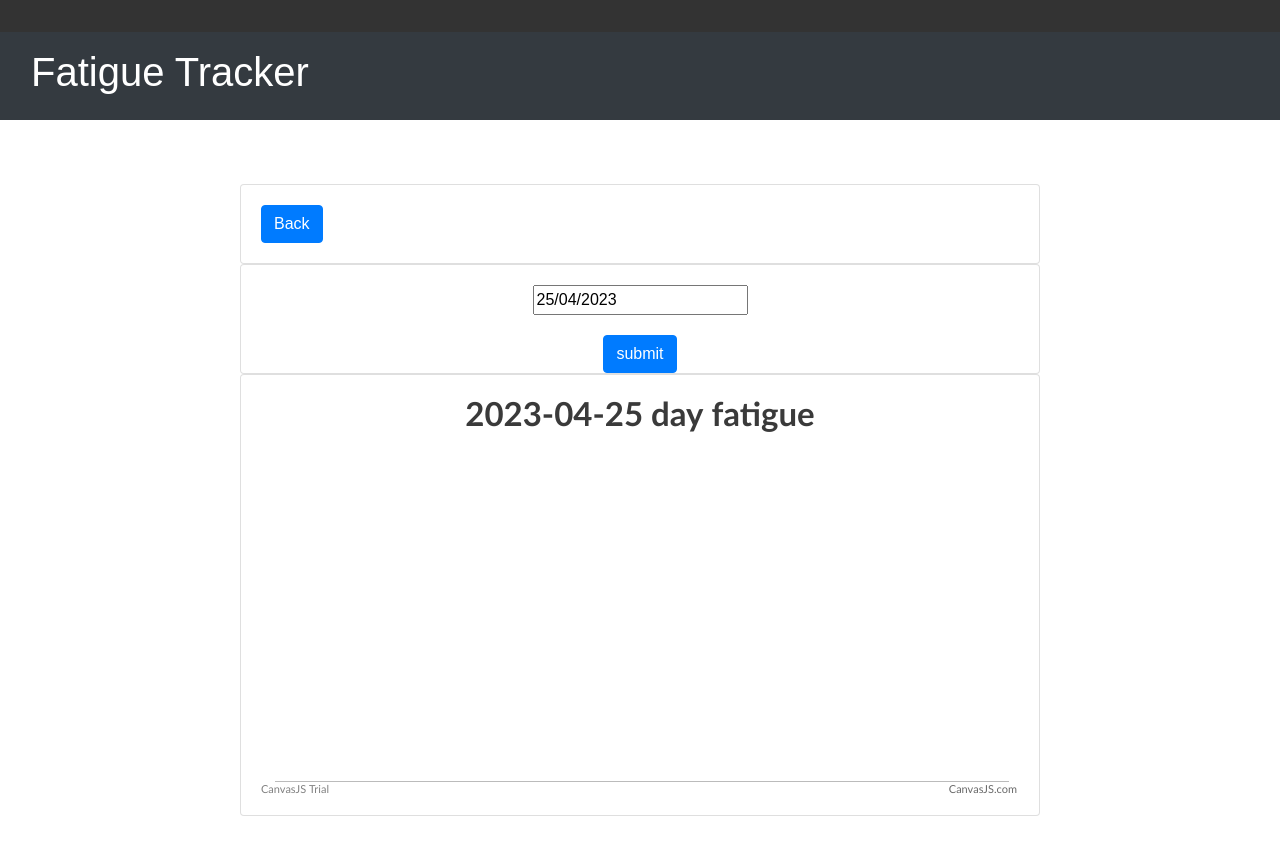
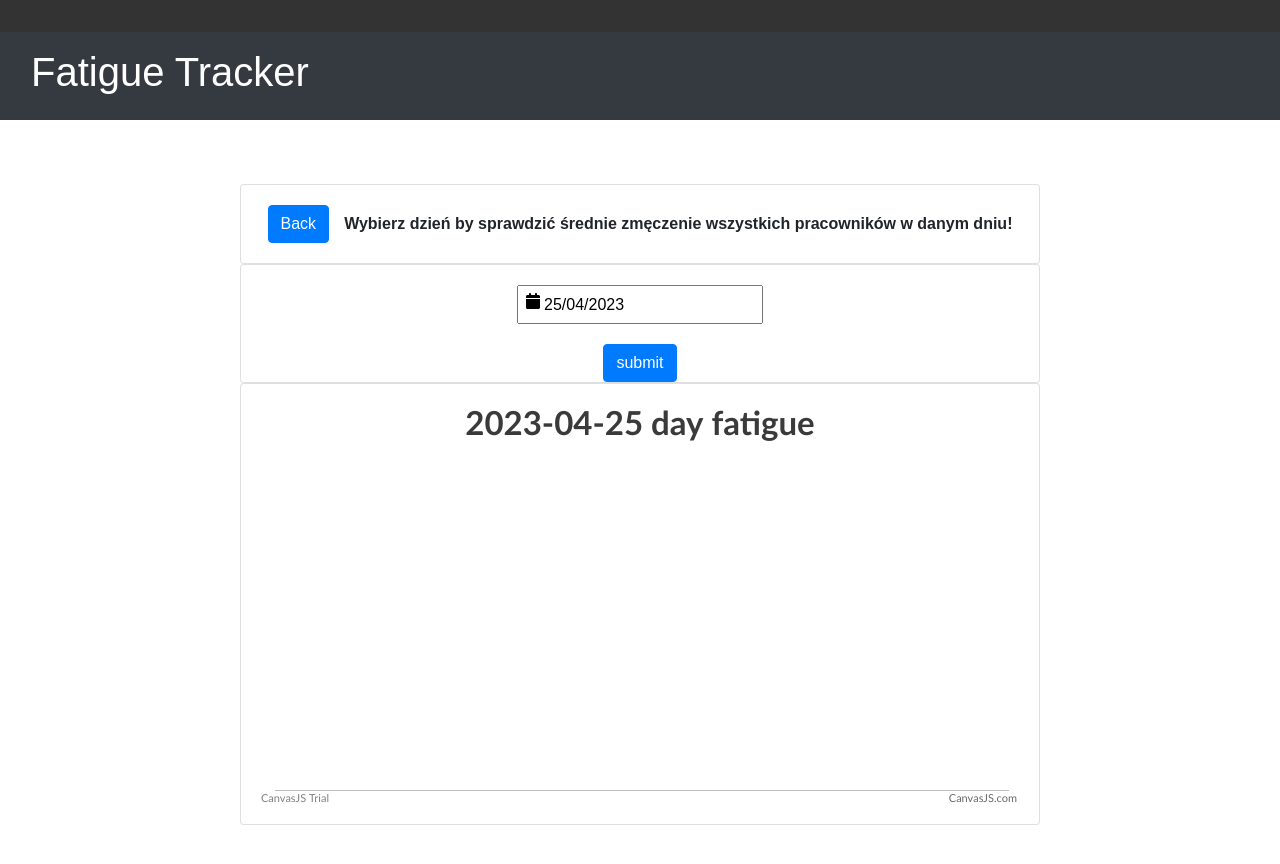
Before and after one commit to emjot13/bachelor-s_thesis-employer_site, a React (Create React App) app in the folder frontend/: page /oneday in a window 1280 px wide. Shown: the top 864 px of the page. Built offline with nearby package versions, Linux system fonts and the light colour scheme; no server answers; sample sign-in values are in the browser's storage.

Commit message:
opisy stron

```diff
--- a/frontend/package.json
+++ b/frontend/package.json
@@ -13,7 +13,7 @@
     "react": "^18.2.0",
     "react-bootstrap": "^1.3.0",
     "react-chartjs-2": "^5.2.0",
-    "react-datepicker": "^4.11.0",
+    "react-datepicker": "^4.14.0",
     "react-dom": "^18.2.0",
     "react-router-dom": "^5.2.0",
     "react-scripts": "5.0.1",
--- a/frontend/src/components/Oneday.js
+++ b/frontend/src/components/Oneday.js
@@ -56,15 +56,16 @@ export default function Oneday() {
     return (
         <>
         <Card>
-            <Card.Body>
+            <Card.Body className="d-flex align-items-center justify-content-center">
                 <Button onClick={Back}>
                     Back
                 </Button>
+                <div style={{ paddingLeft: "15px", fontWeight: "bold"}}>Wybierz dzień by sprawdzić średnie zmęczenie wszystkich pracowników w danym dniu!</div>
             </Card.Body>
         </Card>
         <Card className="d-flex align-items-center justify-content-center">
             <Card.Body>
-                <DatePicker dateFormat="dd/MM/yyyy" selected={startDate} portalId="root-portal" dropdownMode="select" onChange={(d) => setStartDate(d)} />
+                <DatePicker showIcon dateFormat="dd/MM/yyyy" selected={startDate} portalId="root-portal" dropdownMode="select" onChange={(d) => setStartDate(d)} />
             </Card.Body>
             <Button onClick={() => {handleClick()}}>submit</Button>
         </Card>
--- a/frontend/src/components/Weather.js
+++ b/frontend/src/components/Weather.js
@@ -93,10 +93,11 @@ export default function Weather() {
     return (
         <>
         <Card>
-            <Card.Body>
+            <Card.Body className="d-flex align-items-center justify-content-center">
                 <Button onClick={Back}>
                     Back
                 </Button>
+                <div style={{ paddingLeft: "15px", fontWeight: "bold"}}>Wybierz pogodę by sprawdzić średnie zmęczenie wszystkich pracowników w danej pogodzie!</div>
             </Card.Body>
         </Card>
             <div className="w-100" style={{ maxWidth: "800px" }}>
--- a/frontend/src/components/Weekday.js
+++ b/frontend/src/components/Weekday.js
@@ -60,10 +60,11 @@ export default function Weekday() {
     return (
         <>
         <Card>
-            <Card.Body>
+            <Card.Body className="d-flex align-items-center justify-content-center">
                 <Button onClick={Back}>
                     Back
                 </Button>
+                <div style={{ paddingLeft: "15px", fontWeight: "bold"}}>Wybierz dzień tygodnia by sprawdzić średnie zmęczenie wszystkich pracowników w danym dniu!</div>
             </Card.Body>
         </Card>
             <div className="w-100" style={{ minWidth: "800px" }}>
```
